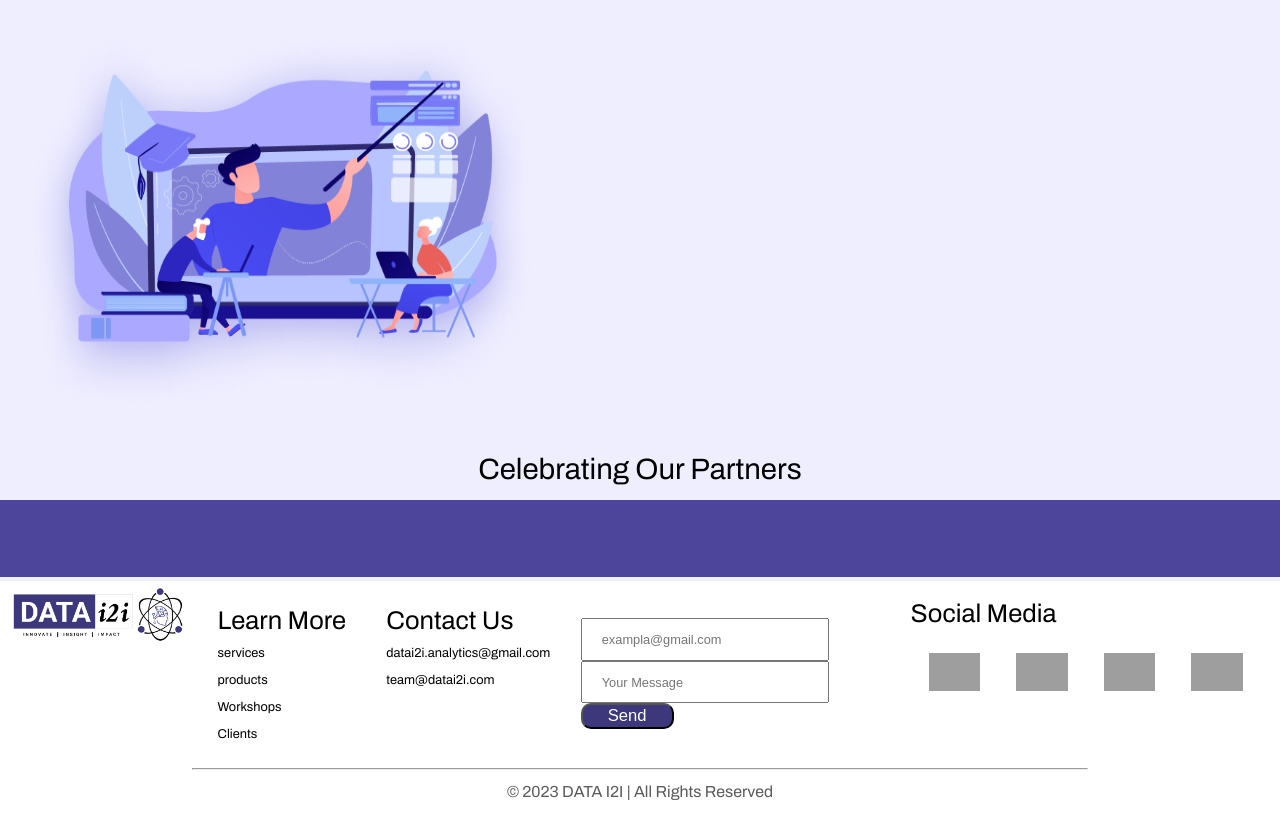
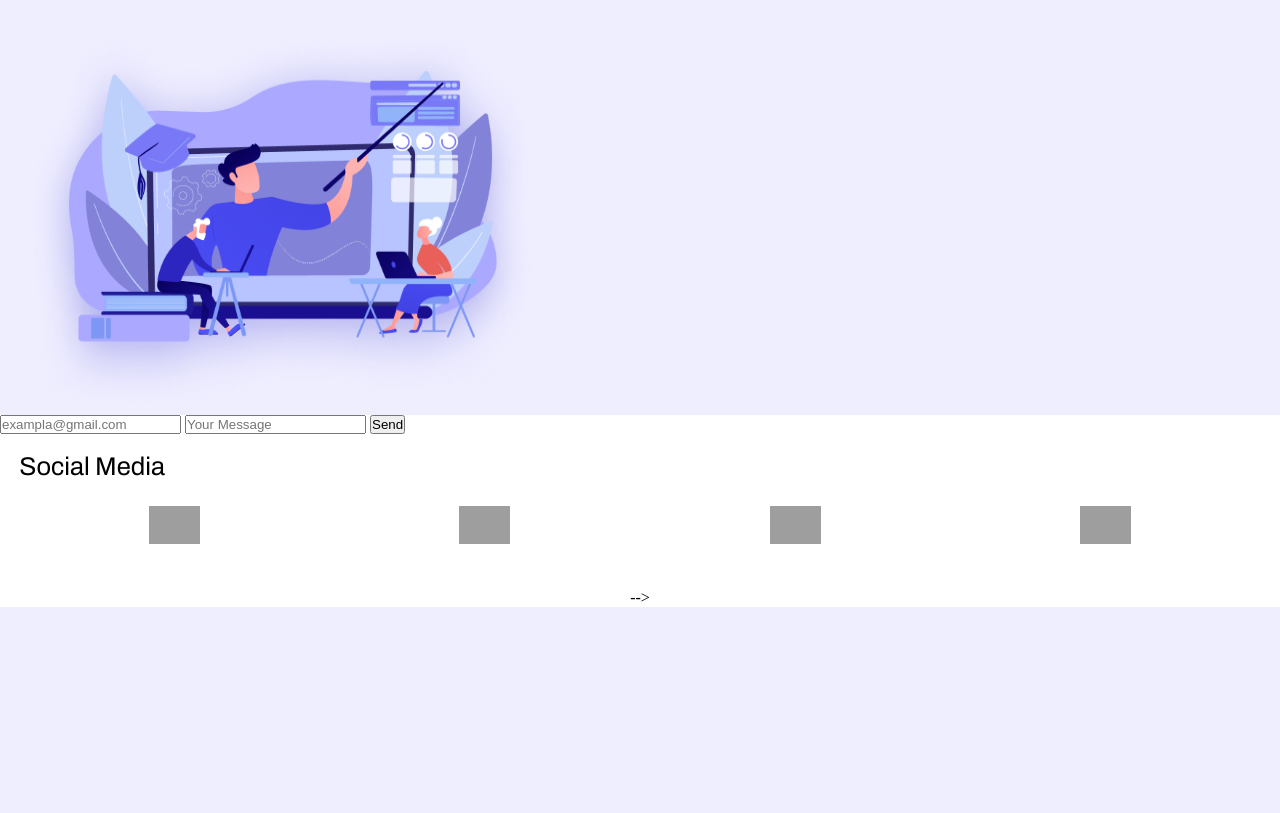
Before and after one commit to Datai2i-web/Datai2i, a Flask app: template templates/index.html in a window 1280 px wide. Shown: the part 1174-1987 px from the top of the page. After the commit the page ends 1781 px from the top, so only its background shows below. Run offline with Flask 2, Linux system fonts and the light colour scheme; the template is opened without the code that fills it, so the values that code supplies are empty; parts of the project's set-up code (start-up, migrations or seed data) failed here and were passed over; grey boxes are pictures that could not be loaded.

Commit message:
Update index.html

```diff
--- a/templates/index.html
+++ b/templates/index.html
@@ -238,7 +238,7 @@
                 </div> -->
             </div>
         </div>
-        <h1 class="sec-3-head">Celebrating Our Partners</h1>
+<!--         <h1 class="sec-3-head">Celebrating Our Partners</h1>
         <div class="scroll">
             <marquee behavior="scroll" direction="left" scrolldelay="0">
                 <img src="../static/scroll (1).png" alt="partner-1">
@@ -286,11 +286,11 @@
                 </div>
             </div>
         </footer>
-        <center>
-            <hr class="footer-line" width="70%">
+        <center> -->
+<!--             <hr class="footer-line" width="70%">
         </center>
         <p class="copy-rights">© 2023 DATA I2I <b>|</b> All Rights Reserved</p>
-    </div>
+    </div> -->
     <div class="mobile">
         <nav>
             <img src="../static//logo.png" alt="logo">
```
